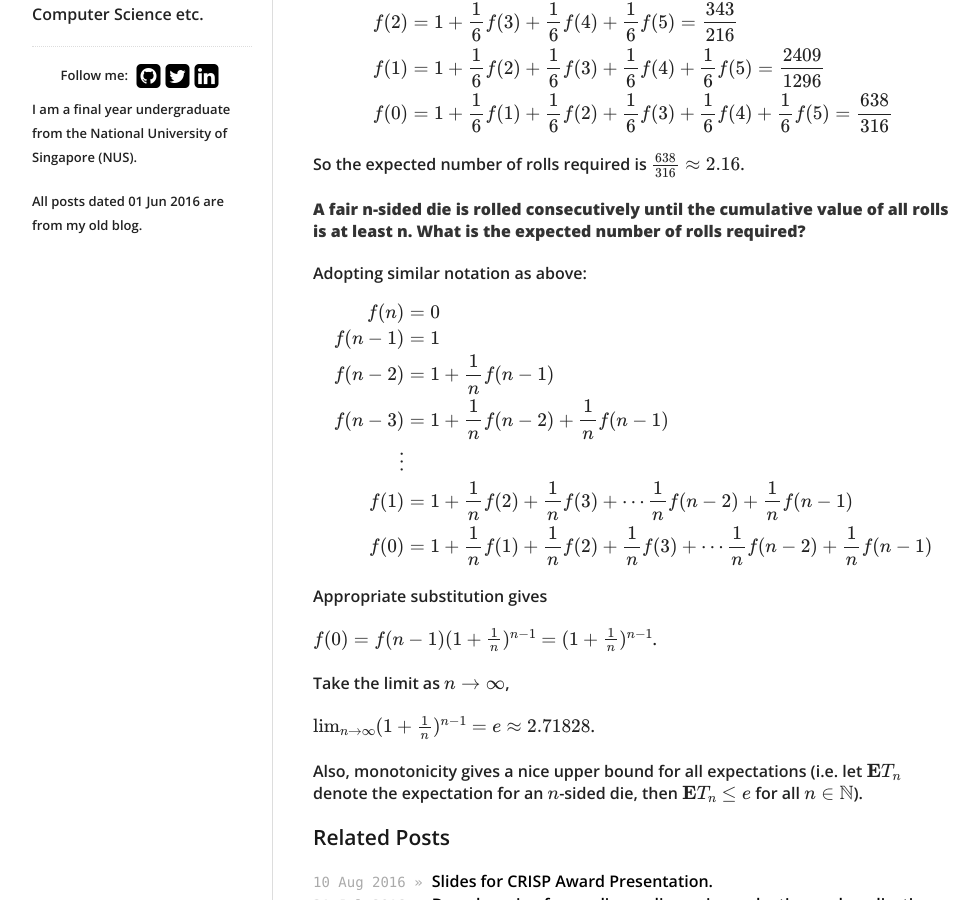
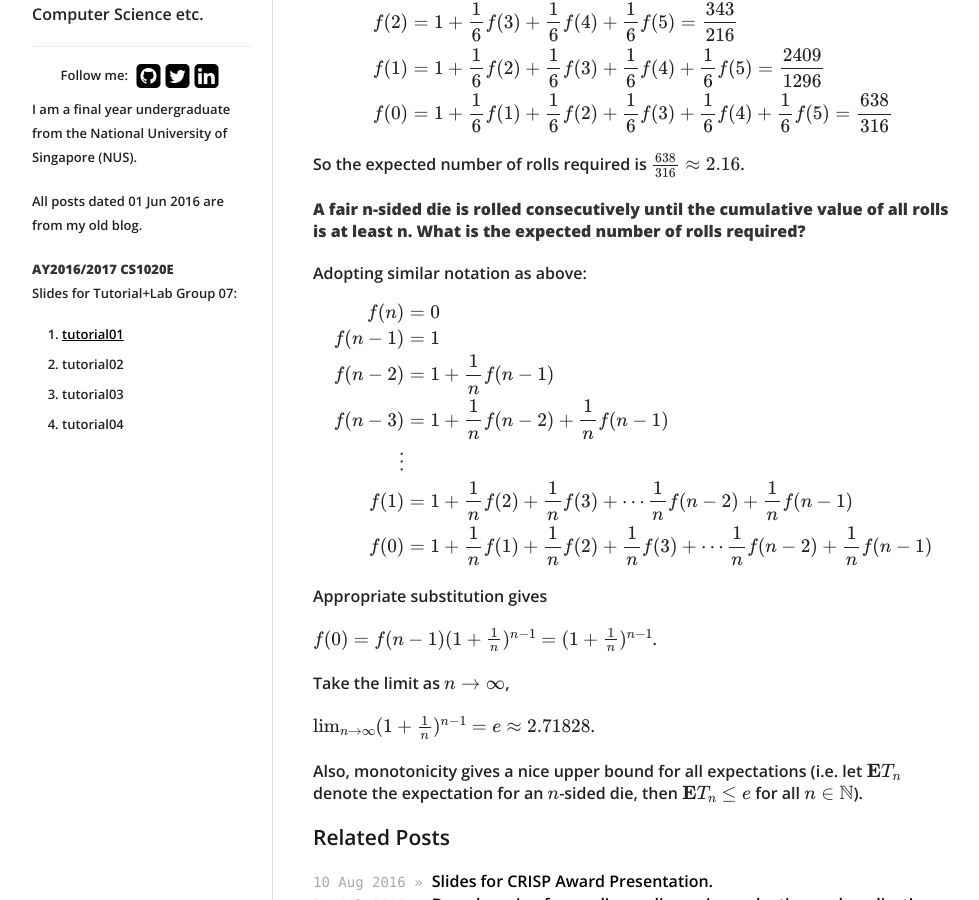
Before and after one commit to Wentong-DST/Wentong-DST.github.io, a Jekyll site: the page built from _posts/2016-06-01-something-about-dice.md, in a window 1280 px wide and 900 px high, scrolled down 429 px. Shown: the whole window, without its empty margins (138-1117 px from the left). Built offline with Jekyll 4.4.1, drawn with Linux system fonts in a browser that asks for light colours; nearby versions of some CDN libraries; formulas are drawn with MathJax 3.

Commit message:
added CS1020E tutorial01

```diff
--- a/_includes/sidebar.html
+++ b/_includes/sidebar.html
@@ -19,5 +19,16 @@
   <div id="social">
     <p>I am a final year undergraduate from the National University of Singapore (NUS).</p>
     <p>All posts dated 01 Jun 2016 are from my old blog.</p>
+    <p>
+    <strong>AY2016/2017 CS1020E</strong>
+    <br>
+    Slides for Tutorial+Lab Group 07:
+    <ol>
+        <li><a href="./pdf/tutorial01.pdf"><u>tutorial01</u></a>  </li>
+        <li>tutorial02</li>
+        <li>tutorial03</li>
+        <li>tutorial04</li>
+    </ol>
+    </p>
   </div>
 </nav>
```
Also changed, not shown: 1 other file.
